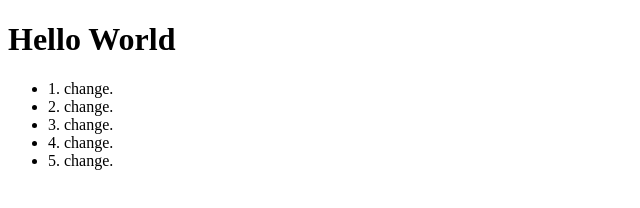
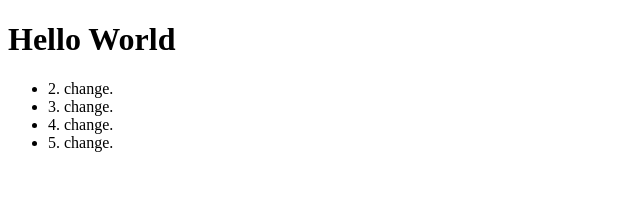
Before and after one commit to KingArtur/learning, a plain HTML site: page index.html in a window 1280 px wide. Shown: the full height of the page, 0-640 px from the left. Drawn offline with Linux system fonts and the light colour scheme.

Commit message:
some lines removed and properly formated

```diff
--- a/index.html
+++ b/index.html
@@ -6,7 +6,6 @@
 <body>
 <h1>Hello World</h1>
 <ul>
-  <li>1. change.</li>
   <li>2. change.</li>
   <li>3. change.</li>
   <li>4. change.</li>
```
Also changed, not shown: README.txt (deleted), readme.txt (added).
